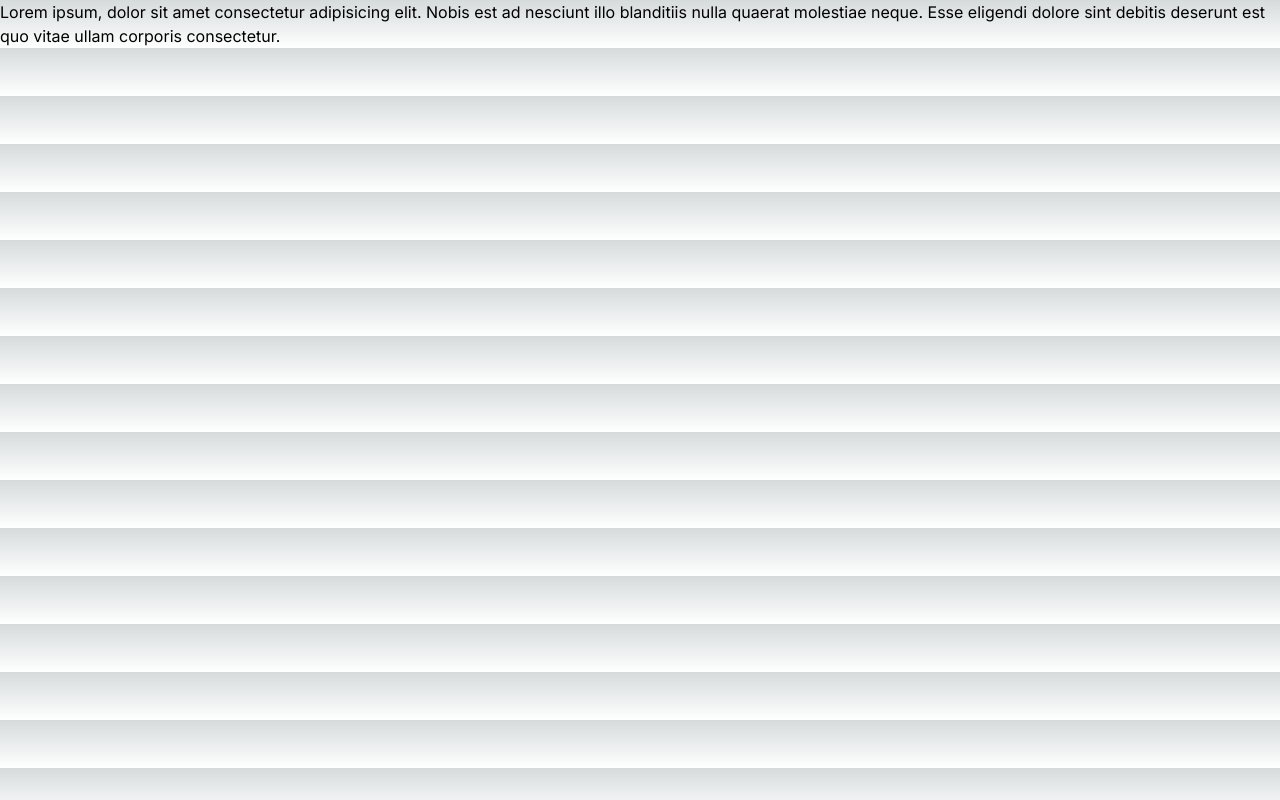
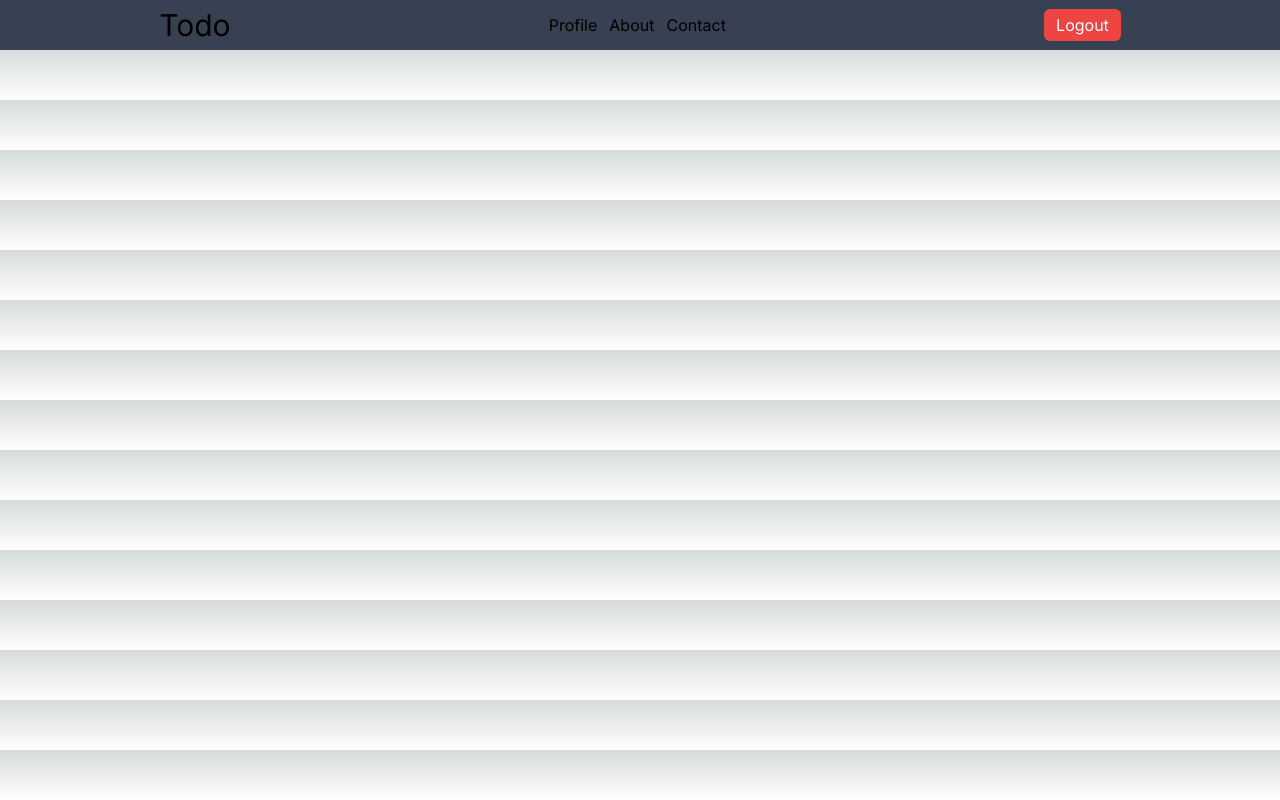
Before and after one commit to yeasinarafatprantik2002/nextjs_todo_app, a Next.js app: page / in a window 1280 px wide. Built offline with nearby package versions, Linux system fonts and the light colour scheme.

Commit message:
add navbar

```diff
--- a/src/app/layout.tsx
+++ b/src/app/layout.tsx
@@ -2,6 +2,7 @@ import type { Metadata } from "next";
 import { Inter } from "next/font/google";
 import "./globals.css";
 import { Toaster } from "react-hot-toast";
+import NavBar from "@/components/NavBar";
 
 const inter = Inter({ subsets: ["latin"] });
 
@@ -18,6 +19,7 @@ export default function RootLayout({
   return (
     <html lang="en">
       <body className={inter.className}>
+        <NavBar />
         {children}
         <Toaster
           position="top-right"
--- a/src/app/page.tsx
+++ b/src/app/page.tsx
@@ -1,9 +1,7 @@
 export default function Home() {
   return (
     <main>
-      Lorem ipsum, dolor sit amet consectetur adipisicing elit. Nobis est ad
-      nesciunt illo blanditiis nulla quaerat molestiae neque. Esse eligendi
-      dolore sint debitis deserunt est quo vitae ullam corporis consectetur.
+
     </main>
   );
 }
--- /dev/null
+++ b/src/components/NavBar.tsx
@@ -0,0 +1,55 @@
+"use client";
+import Link from "next/link";
+import React, { useState } from "react";
+import axios from "axios";
+import toast from "react-hot-toast";
+import { useRouter, usePathname } from "next/navigation";
+
+function NavBar() {
+  const router = useRouter();
+  const [isLoginRoute, setIsLoginRoute] = useState(false);
+
+  const path = usePathname();
+  React.useEffect(() => {
+    if (path === "/login" || path === "/signup" || path === "/verify") {
+      setIsLoginRoute(true);
+    } else {
+      setIsLoginRoute(false);
+    }
+  }, [path]);
+
+  const logout = async () => {
+    try {
+      await axios.get("/api/users/logout/");
+      toast.success("Logout successful");
+      router.push("/login");
+    } catch (error: any) {
+      console.error(error);
+      toast.error(error.message);
+    }
+  };
+  return (
+    <div
+      className={`h-[50px] ${
+        isLoginRoute ? "hidden" : "flex"
+      } bg-gray-700 items-center justify-around`}>
+      <div className=" text-3xl">
+        <Link href="/">Todo</Link>
+      </div>
+      <div className=" flex gap-3">
+        <Link href="/profile">Profile</Link>
+        <Link href="/about">About</Link>
+        <Link href="/contact">Contact</Link>
+      </div>
+      <div className=" flex items-center justify-center">
+        <button
+          onClick={logout}
+          className=" bg-red-500 text-white px-3 py-1 rounded-md">
+          Logout
+        </button>
+      </div>
+    </div>
+  );
+}
+
+export default NavBar;
```
